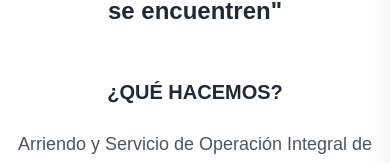
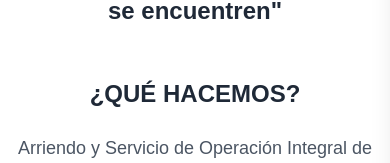
Before and after one commit to Sovalle93/onstreet, a Next.js app: page / in a window 390 px wide. Shown: the part 555-718 px from the top of the page. Built offline with nearby package versions, Linux system fonts and the light colour scheme.

Commit message:
changed subtitle

```diff
--- a/src/app/components/home/Purpose.js
+++ b/src/app/components/home/Purpose.js
@@ -121,7 +121,7 @@
 
         {/* What We Do Section */}
         <div className="mb-16">
-          <h2 className="text-xl md:text-2xl font-bold text-center text-gray-800 mb-6">
+          <h2 className="text-2xl md:text-2xl font-bold text-center text-gray-800 mb-6">
             ¿QUÉ HACEMOS?
           </h2>
           <p className="text-lg md:text-xl text-center text-gray-600 max-w-3xl mx-auto">
```
